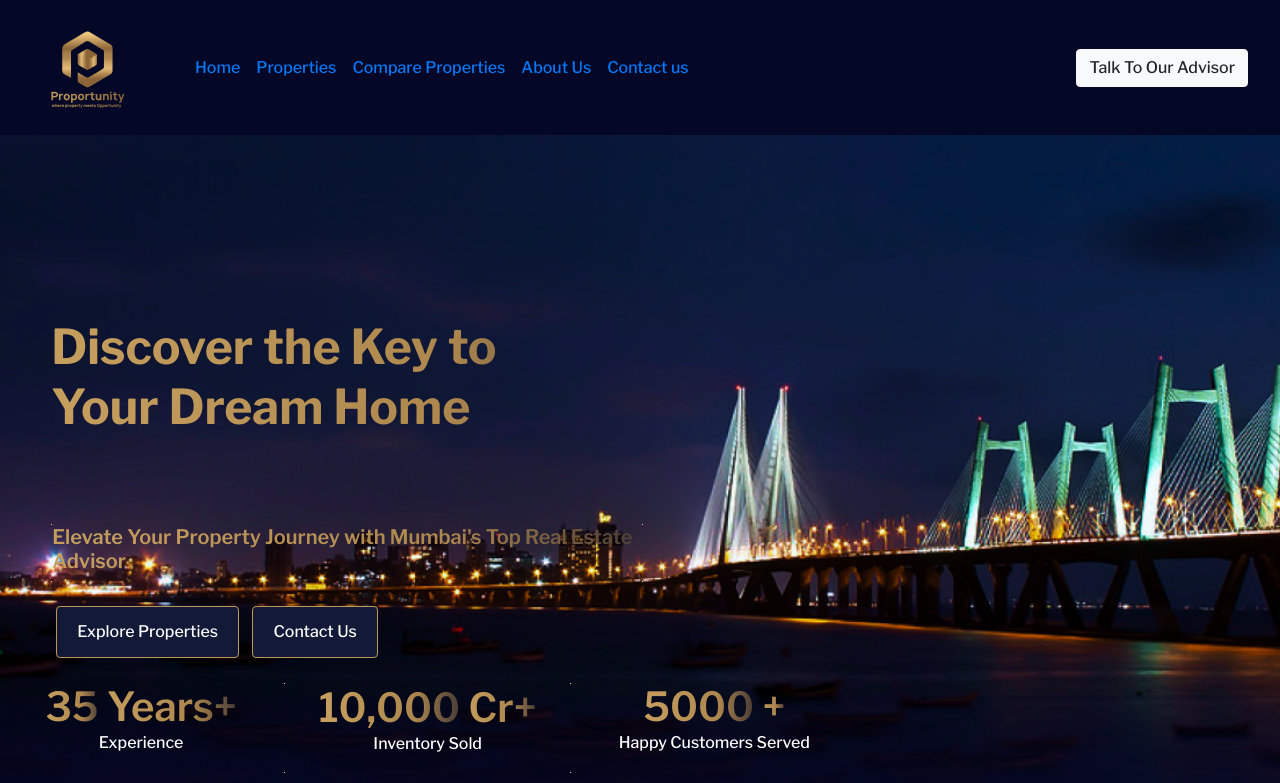
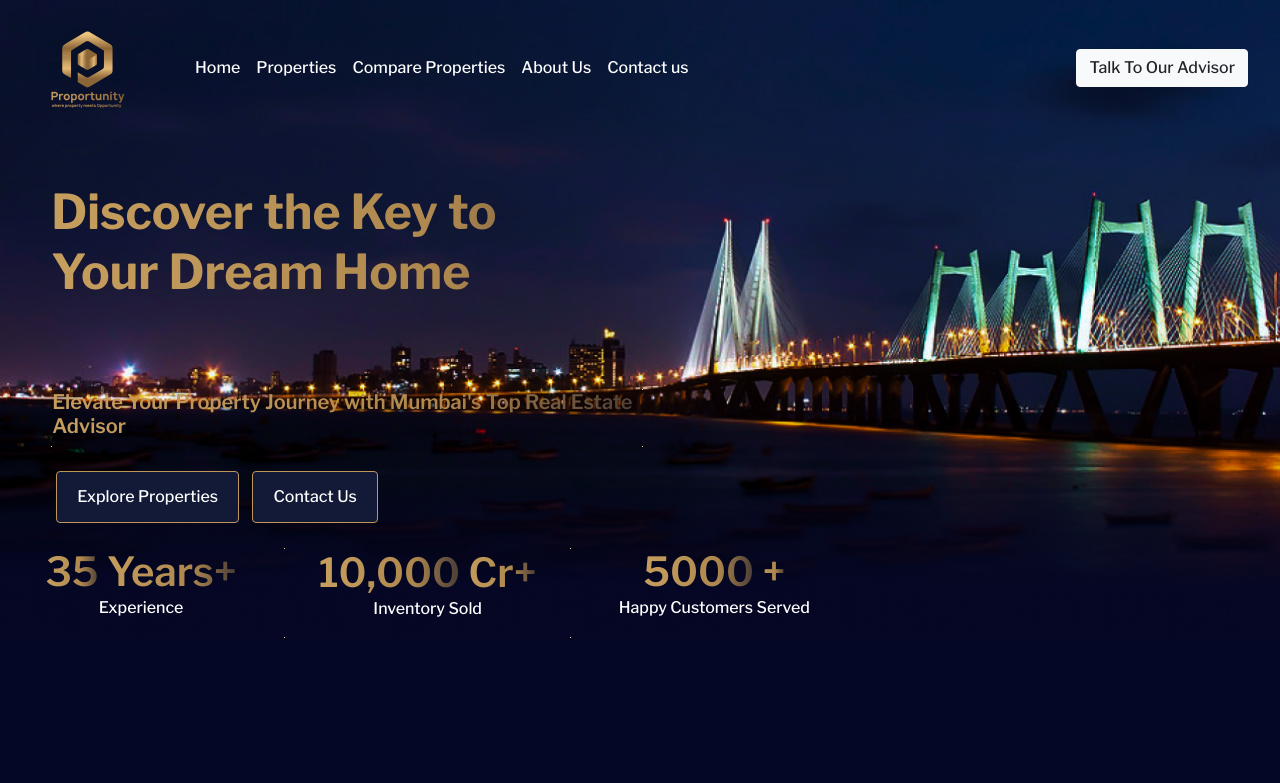
Before and after one commit to kedar6160/maximumPropertyDevelopers, a plain HTML site: page index.html in a window 1280 px wide. Shown: the top 783 px of the page. Drawn offline with nearby package versions, Linux system fonts and the light colour scheme; files whose address does not match are found by name.

Commit message:
Minor changes again

```diff
--- a/css/style copy.css
+++ b/css/style copy.css
@@ -1481,7 +1481,7 @@ th {
 
 .hero-header {
   padding: 0;
-  background: url(../img/Frame2.png);
+  background: url(../img/p2bg.png);
   background-position: center center;
   background-repeat: no-repeat;
   background-size: cover;
@@ -1663,3 +1663,36 @@ border-radius: 3px;
 line-height: 28px;
 text-align: center;
 }
+.bg-custom {
+  background-color: rgba(255, 255, 255, 0);
+  transition: background-color 0.3s ease-in-out;
+}
+
+.bg-custom.scroll {
+  background-color: rgba(13, 4, 72, 0.365);
+  backdrop-filter: blur(5px);
+}
+
+.container-fluid {
+  width: 100%;
+
+  padding-right: 1rem;
+  padding-left: 1rem;
+  position: fixed;
+  z-index: 9999; /* Ensure the navbar appears on top of other elements */
+  background-color: rgba(255, 255, 255, 0); /* Set the background color to transparent */
+}
+.ht{
+  min-height: 65px;
+}
+.bg-custom {
+  background-color: rgba(255, 255, 255, 0); /* Set the background color to transparent */
+}
+
+.hero-header {
+  padding: 0;
+  background: url(../img/p2bg.png) center center no-repeat;
+  background-size: cover;
+  height: 80vh; /* Set the desired height for the hero-header section */
+  /* margin-top: 56px; Adjust this value to ensure the hero-header appears below the navbar */
+}
--- a/css/style.css
+++ b/css/style.css
@@ -39,6 +39,14 @@ body {
   z-index: 9999;
   overflow: hidden;
   background: #fff;
+}
+.bg-custom {
+  background-color: rgba(255, 255, 255, 0);
+  transition: background-color 0.3s ease-in-out;
+}
+
+.bg-custom.scroll {
+  background-color: rgba(255, 255, 255, 1);
 }
 
 #preloader:before {
@@ -1676,3 +1684,34 @@ border-radius: 3px;
 .card-body .form-control::placeholder {
   text-align: 10px;
 }
+
+.bg-custom {
+  background-color: rgba(255, 255, 255, 0);
+  transition: background-color 0.3s ease-in-out;
+}
+
+.bg-custom.scroll {
+  background-color: rgba(13, 4, 72, 0.365);
+  backdrop-filter: blur(5px);
+}
+
+.container-fluid {
+  width: 100%;
+  padding-right: 1rem;
+  padding-left: 1rem;
+  position: fixed;
+  z-index: 9999; /* Ensure the navbar appears on top of other elements */
+  background-color: rgba(255, 255, 255, 0); /* Set the background color to transparent */
+}
+
+.bg-custom {
+  background-color: rgba(255, 255, 255, 0); /* Set the background color to transparent */
+}
+
+.hero-header {
+  padding: 0;
+  /* background: url(../img/p2bg.png) center center no-repeat; */
+  background-size: cover;
+  height: 80vh; /* Set the desired height for the hero-header section */
+  /* margin-top: 56px; Adjust this value to ensure the hero-header appears below the navbar */
+}
--- a/index.html
+++ b/index.html
@@ -43,44 +43,37 @@
     <!-- ==========================
   Header
   ============================-->
-
-    <div class="container-fluid ">
-      <nav class="navbar navbar-expand-lg custom_nav-container">
-        <a class="navbar-brand" href="index.html">
-          <img src="./img/logo A 1.png" alt="" />
+  <div class="container-fluid bg-custom ht " id="navbar">
+    <nav class="navbar navbar-expand-lg bg-custom custom_nav-container">
+      <a class="navbar-brand" href="#">
+        <img  class="ht" src="./img/logo A 1.png" alt="" />
       </a>
-        <button class="navbar-toggler btn btn-outline-light" type="button" data-bs-toggle="collapse" data-bs-target="#navbarSupportedContent" aria-controls="navbarSupportedContent" aria-expanded="false" aria-label="Toggle navigation">
+      <button class="navbar-toggler" type="button" data-bs-toggle="collapse" data-bs-target="#navbarSupportedContent" aria-controls="navbarSupportedContent" aria-expanded="false" aria-label="Toggle navigation">
         <span class="navbar-toggler-icon"></span>
       </button>
 
       <div class="collapse navbar-collapse" id="navbarSupportedContent">
-          <ul class="navbar-nav nav-custom ">
+        <ul class="navbar-nav nav-custom">
           <li class="nav-item active">
-              <a class="nav-link" href="index.html">Home <span class="sr-only">(current)</span></a>
+            <a class="nav-link para-white" href="#">Home</a>
           </li>
           <li class="nav-item">
-              <a class="nav-link" href="about.html"> Properties</a>
+            <a class="nav-link para-white" href="#">Properties</a>
           </li>
           <li class="nav-item">
-              <a class="nav-link" href="shop.html">Compare Properties</a>
+            <a class="nav-link para-white" href="#">Compare Properties</a>
           </li>
           <li class="nav-item">
-              <a class="nav-link" href="furniture.html">About Us</a>
+            <a class="nav-link para-white" href="#">About Us</a>
           </li>
           <li class="nav-item">
-              <a class="nav-link" href="contact.html">Contact us</a>
+            <a class="nav-link para-white" href="#">Contact us</a>
           </li>
         </ul>
-
       </div>
-        <div>
-
-            <button class="btn btn-light">
+      <button class="btn btn-light" data-bs-toggle="collapse" data-bs-target="#navbarSupportedContent">
         Talk To Our Advisor
       </button>
-
-        </div>
-
     </nav>
   </div>
     <div class="container-xxl py-5  hero-header  ">
@@ -976,6 +969,19 @@ data-wow-duration="1.4s"
     <!-- #footer -->
 
     <a href="#" class="back-to-top"><i class="fa fa-chevron-up"></i></a>
+    <script>
+      window.addEventListener('scroll', function() {
+      var navbar = document.getElementById('navbar');
+      var scrollTop = window.pageYOffset || document.documentElement.scrollTop;
+
+      if (scrollTop > 0) {
+        navbar.classList.add('scroll');
+      } else {
+        navbar.classList.remove('scroll');
+      }
+    });
+
+    </script>
 
     <!-- JavaScript Libraries -->
     <script src="lib/jquery/jquery.min.js"></script>
```
Also changed, not shown: index copy.html (+14 -3 lines), img/p2bg.png (added). Lines whose indentation alone changed are shown as unchanged.
